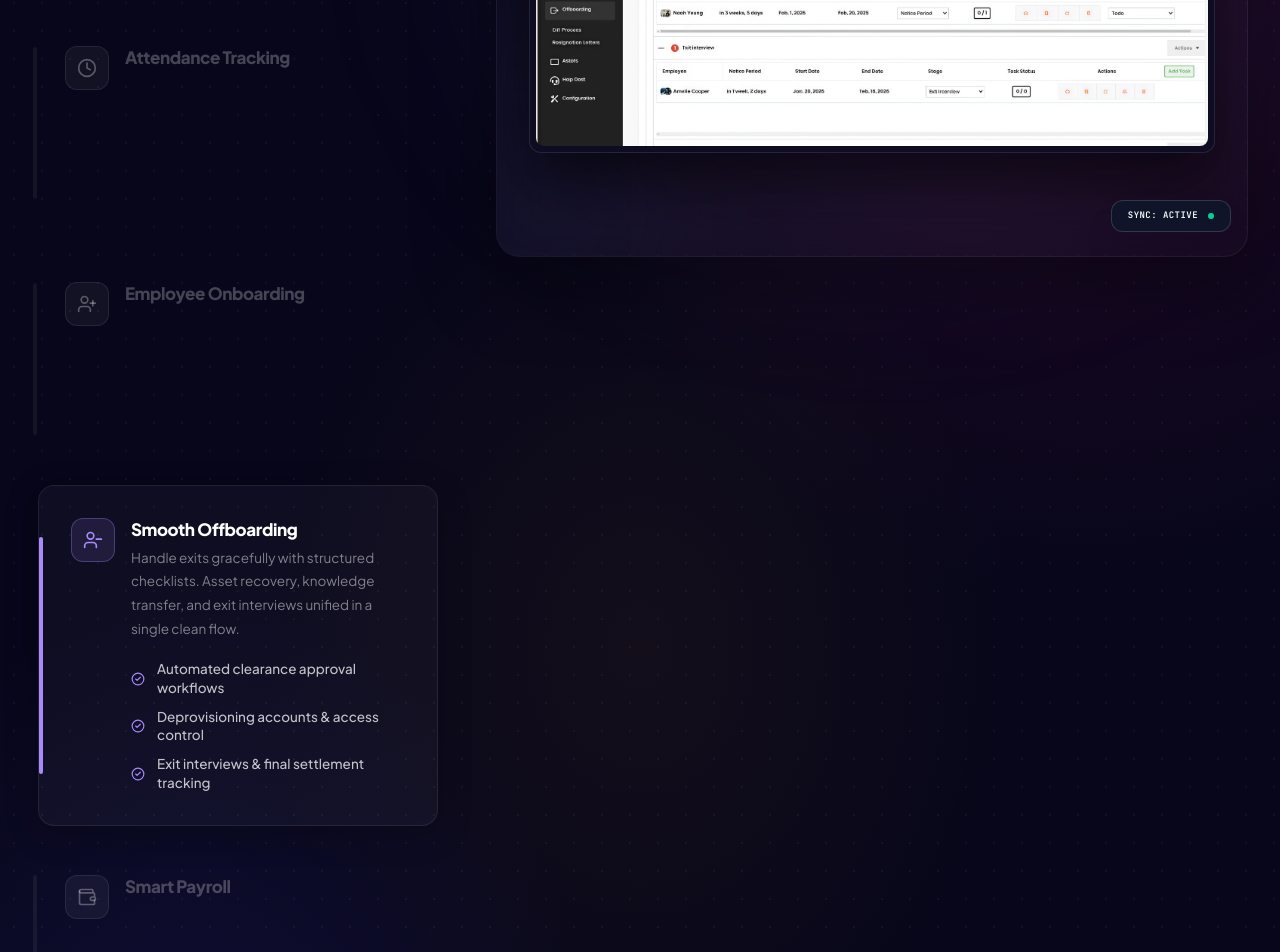
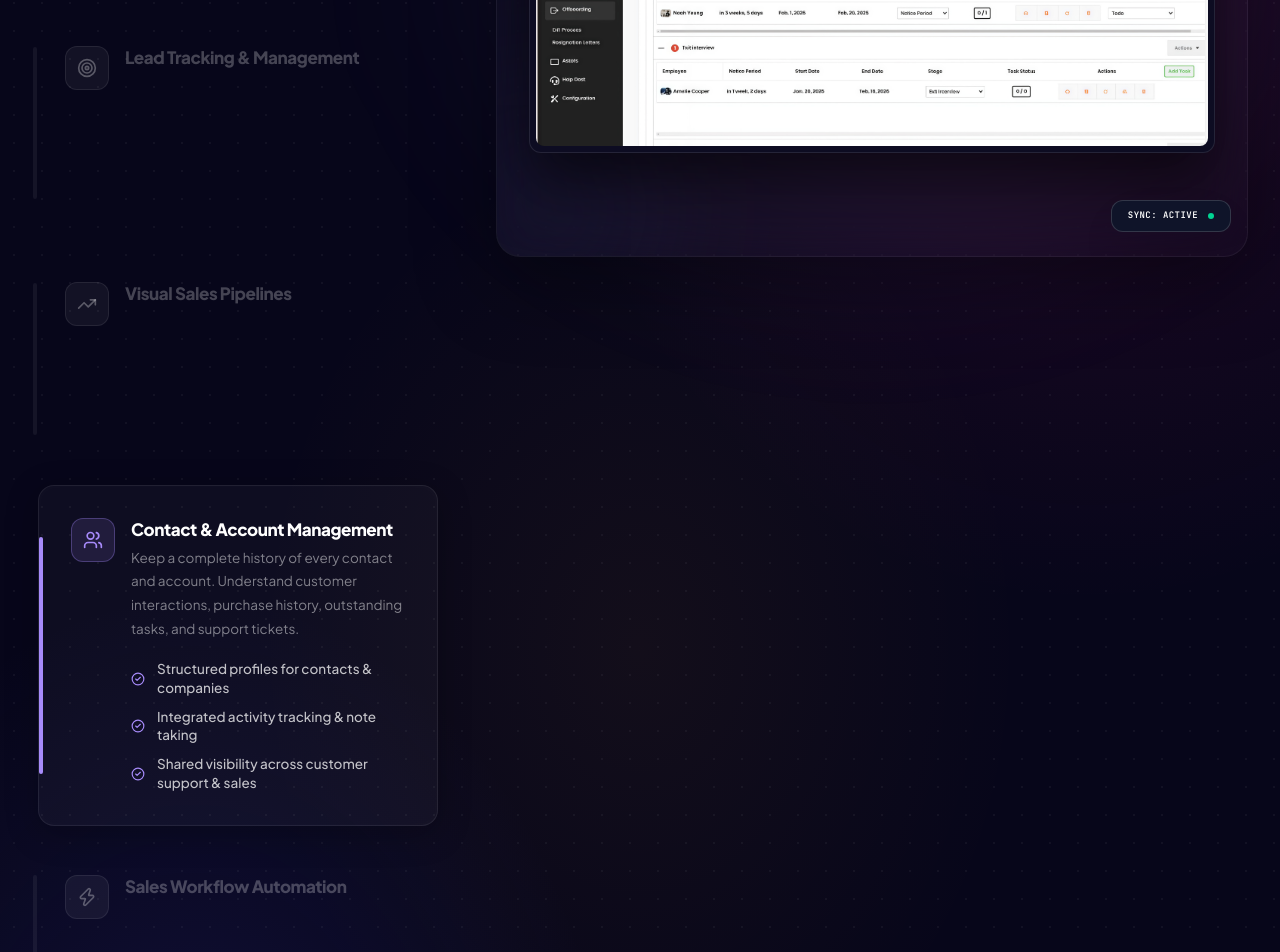
Before and after one commit to RatheshKumar/netjetproductpage_web01, a React (Vite) app: page / in a window 1280 px wide. Shown: the part 1848-2800 px from the top of the page. Built offline with nearby package versions, Linux system fonts and the light colour scheme.

Commit message:
update project

```diff
--- a/index.html
+++ b/index.html
@@ -8,7 +8,7 @@
     <link rel="preconnect" href="https://fonts.googleapis.com">
     <link rel="preconnect" href="https://fonts.gstatic.com" crossorigin>
     <link href="https://fonts.googleapis.com/css2?family=Plus+Jakarta+Sans:ital,wght@0,300;0,400;0,500;0,600;0,700;0,800;1,400&family=JetBrains+Mono:wght@400;600&display=swap" rel="stylesheet">
-    <meta name="description" content="One login. Full visibility. NetJetGo unifies your CRM and HRM into one intelligent platform built for Indian SMEs." />
+    <meta name="description" content="One login. Full visibility. NetJetGo unifies your lead tracking, sales pipeline, and campaigns into one intelligent CRM platform built for Indian SMEs." />
   </head>
   <body>
     <div id="root"></div>
--- a/src/components/ScrollFeatureShowcase.jsx
+++ b/src/components/ScrollFeatureShowcase.jsx
@@ -1,5 +1,5 @@
 import React, { useState, useEffect, useRef, useCallback } from 'react';
-import { Clock, UserPlus, UserMinus, Wallet, Package, CheckCircle2 } from 'lucide-react';
+import { Target, TrendingUp, Users, Zap, BarChart, CheckCircle2 } from 'lucide-react';
 
 import AttendanceImg  from '../assets/Attendance.png';
 import OnboardingImg  from '../assets/Onboarding.png';
@@ -9,71 +9,71 @@ import AssetsImg      from '../assets/Assets.png';
 
 const FEATURES = [
   {
-    id: 'attendance',
-    icon: Clock,
-    title: 'Attendance Tracking',
+    id: 'leads',
+    icon: Target,
+    title: 'Lead Tracking & Management',
     description:
-      'Automated clock-in/out with geo-fencing support. Track remote and in-office attendance effortlessly, with real-time sync directly into payroll.',
+      'Capture and organize leads from multiple sources in real time. Track interactions, prioritize hot prospects, and assign them automatically to your sales reps.',
     bullets: [
-      'GPS & Geo-fencing clock-ins for field staff',
-      'Real-time timesheet & break logs sync',
-      'Auto-overtime & shift roster management'
+      'Multi-channel lead capture (web, ads, email)',
+      'Real-time communication timeline logs',
+      'AI lead scoring and smart routing'
     ],
     image: AttendanceImg,
     accent: '#E8197A',
   },
   {
-    id: 'onboarding',
-    icon: UserPlus,
-    title: 'Employee Onboarding',
+    id: 'pipelines',
+    icon: TrendingUp,
+    title: 'Visual Sales Pipelines',
     description:
-      'Streamline new hire experiences with automated workflows. Document collection, training schedules, and team introductions — all on autopilot.',
+      'Manage deal progression visually. Customize kanban boards for your sales cycles, move deals across stages with drag-and-drop, and spot bottlenecks.',
     bullets: [
-      'Self-service digital document verification',
-      'Automated welcome kits & training tasks',
-      'One-click IT tool & asset allocation'
+      'Custom stage configurations for different products',
+      'Drag-and-drop deal status updates',
+      'Interactive deal value and forecast metrics'
     ],
     image: OnboardingImg,
     accent: '#F5A623',
   },
   {
-    id: 'offboarding',
-    icon: UserMinus,
-    title: 'Smooth Offboarding',
+    id: 'contacts',
+    icon: Users,
+    title: 'Contact & Account Management',
     description:
-      'Handle exits gracefully with structured checklists. Asset recovery, knowledge transfer, and exit interviews unified in a single clean flow.',
+      'Keep a complete history of every contact and account. Understand customer interactions, purchase history, outstanding tasks, and support tickets.',
     bullets: [
-      'Automated clearance approval workflows',
-      'Deprovisioning accounts & access control',
-      'Exit interviews & final settlement tracking'
+      'Structured profiles for contacts & companies',
+      'Integrated activity tracking & note taking',
+      'Shared visibility across customer support & sales'
     ],
     image: OffboardingImg,
     accent: '#A78BFA',
   },
   {
-    id: 'payroll',
-    icon: Wallet,
-    title: 'Smart Payroll',
+    id: 'automation',
+    icon: Zap,
+    title: 'Sales Workflow Automation',
     description:
-      'One-click payroll processing fully compliant with Indian tax laws. Auto-computes salaries synced with attendance and approved leave data.',
+      'Eliminate repetitive sales tasks. Automate lead assignations, follow-up emails, task reminders, and customer status updates with ease.',
     bullets: [
-      'Instant payslips sent via WhatsApp & Email',
-      'Auto compliance: PF, PT, TDS, ESI, LWF',
-      'Integrated payroll bank transfer processing'
+      'Trigger-based automated email & WhatsApp alerts',
+      'Instant task assignment & reminder notifications',
+      'Standardized email templates and sequence plans'
     ],
     image: PayrollImg,
     accent: '#34D399',
   },
   {
-    id: 'assets',
-    icon: Package,
-    title: 'Asset Management',
+    id: 'analytics',
+    icon: BarChart,
+    title: 'Sales Analytics & Forecasting',
     description:
-      'Track every laptop, phone, and piece of equipment assigned to your team. Full lifecycle management from procurement to retirement.',
+      'Get clear visibility into sales performance and revenue goals. Custom dashboards and automated reports help forecast monthly sales and track rep performance.',
     bullets: [
-      'One-click serial number & status mapping',
-      'Asset handover agreement forms & e-sign',
-      'Maintenance cycles & depreciation tracking'
+      'Detailed revenue & conversion analytics reports',
+      'Team leaderboards & individual performance tracking',
+      'Historical deal cycle analytics and trend lines'
     ],
     image: AssetsImg,
     accent: '#60A5FA',
@@ -202,8 +202,7 @@ const ScrollFeatureShowcase = () => {
                 <span className="sc-heading-gradient">in one place.</span>
               </h2>
               <p className="sc-subtext">
-                From hiring to payroll, attendance to assets — NetJetGo gives
-                your entire business one intelligent home.
+                From lead tracking to pipeline stages, email campaigns to sales forecasting — NetJetGo gives your sales team one intelligent home.
               </p>
             </div>
 
--- a/src/pages/AboutPage.jsx
+++ b/src/pages/AboutPage.jsx
@@ -13,7 +13,7 @@ const AboutPage = () => {
         <div className="max-w-[1200px] mx-auto px-6 fade-in-up">
           <h1 className="text-white mb-6">Built for the Backbone of India</h1>
           <p className="text-white/75 text-xl max-w-3xl mx-auto leading-relaxed">
-            NetJetGo was born out of frustration. Running a business shouldn't mean fighting with disconnected software. We're here to unify your sales and your people.
+            NetJetGo was born out of frustration. Running sales shouldn't mean fighting with disconnected software. We're here to unify your lead tracking and visual pipelines.
           </p>
         </div>
       </section>
@@ -25,7 +25,7 @@ const AboutPage = () => {
             <span className="text-brand-indigo text-6xl font-extrabold absolute top-8 left-8 opacity-10 font-display leading-none">“</span>
             <div className="relative z-10 text-center">
               <h2 className="text-2xl md:text-3xl font-extrabold text-text-primary font-display mb-10 leading-tight">
-                "We're building the tool we wish we had. One platform that knows your entire business — your sales pipeline, your team, and your payroll. Built specifically for how Indian SMEs work."
+                "We're building the tool we wish we had. One platform that knows your entire sales process — your leads, your visual pipeline, and your customer communications. Built specifically for how Indian SMEs scale."
               </h2>
               <div className="flex flex-col items-center">
                 <div className="w-12 h-1 bg-gradient-to-r from-brand-indigo to-accent-pink mb-4" />
@@ -103,7 +103,7 @@ const AboutPage = () => {
           <div className="grid grid-cols-1 md:grid-cols-3 gap-8 stagger-1">
             {[
               {
-                text: "Phase 2 is officially complete! Our AI assistant can now fetch data across both CRM and HRM modules seamlessly.",
+                text: "Phase 2 is officially complete! Our AI assistant can now fetch data across your visual pipeline and analytics modules seamlessly.",
                 date: "April 2026"
               },
               {
--- a/src/pages/FeaturesPage.jsx
+++ b/src/pages/FeaturesPage.jsx
@@ -24,7 +24,8 @@ import {
   CheckSquare,
   Smartphone,
   BarChart,
-  ArrowRight
+  ArrowRight,
+  Zap
 } from 'lucide-react';
 import { Link } from 'react-router-dom';
 import useScrollAnimation from '../hooks/useScrollAnimation.js';
@@ -35,59 +36,59 @@ const FeaturesPage = () => {
   // Benefit cards data (6 items)
   const benefits = [
     {
-      title: "Centralized HR Operations",
-      desc: "Manage employee records, payroll, attendance, leave, recruitment, onboarding, offboarding, assets, and approvals from one centralized system. This reduces dependency on multiple disconnected tools.",
+      title: "Centralized Sales Operations",
+      desc: "Manage leads, contacts, deals, pipeline stages, client meetings, quotes, invoices, and automated follow-ups from one centralized system. This reduces dependency on multiple disconnected tools.",
       icon: Layers
     },
     {
-      title: "Saves HR Team Time",
-      desc: "Automate repetitive HR activities such as attendance calculation, leave approvals, payroll processing, and payslip generation. HR teams can focus more on strategic tasks instead of manual operations.",
+      title: "Saves Sales Team Time",
+      desc: "Automate repetitive sales activities such as lead assignment, follow-up emails, task reminders, and deal status updates. Sales teams can focus more on closing deals instead of manual operations.",
       icon: Clock
     },
     {
-      title: "Reduces Payroll Errors",
-      desc: "Integrated payroll processing ensures accurate salary calculations by syncing attendance, overtime, deductions, allowances, and tax components. This minimizes payroll mistakes and delays.",
+      title: "Accurate Revenue Forecasting",
+      desc: "Integrated sales pipelines and deal probability analysis ensure highly accurate sales forecasts. This minimizes uncertainty and helps teams plan business resources effectively.",
       icon: Calculator
     },
     {
-      title: "Employee Self-Service",
-      desc: "Employees can apply for leave, access payslips, check attendance, and update their profiles without HR intervention. This improves transparency and employee experience.",
+      title: "Customer Self-Service Portal",
+      desc: "Clients can check project progress, submit support tickets, pay outstanding invoices, and access shared contracts and files without manual intervention. This improves transparency and satisfaction.",
       icon: UserCheck
     },
     {
-      title: "Better Attendance Tracking",
-      desc: "Supports biometric integration, shift scheduling, overtime management, late tracking, and hybrid workforce monitoring. Businesses get accurate and real-time attendance data.",
+      title: "Better Lead Activity Tracking",
+      desc: "Track client interactions, website visits, email opens, link clicks, and past meetings. Sales reps get detailed, real-time context about every prospect's engagement.",
       icon: Fingerprint
     },
     {
-      title: "Improves Recruitment Process",
-      desc: "Track candidates, interviews, job postings, onboarding, and hiring stages through a structured recruitment workflow. This helps companies streamline and speed up hiring.",
+      title: "Improves Conversion Rates",
+      desc: "Score leads with AI, nurture prospects with automated drip campaigns, and manage interactions through a structured sales workflow. This helps companies close deals faster.",
       icon: Briefcase
     }
   ];
 
   // Platform Features data (20 items)
   const platformFeatures = [
-    { name: "Employee Management", icon: Users },
-    { name: "Employee Directory", icon: Contact },
-    { name: "Attendance Management", icon: Clock },
-    { name: "Biometric Integration", icon: Fingerprint },
-    { name: "Leave Management", icon: Calendar },
-    { name: "Payroll Processing", icon: CreditCard },
-    { name: "Payslip Generation", icon: FileText },
-    { name: "Overtime Calculation", icon: Coins },
-    { name: "Shift Management", icon: Shuffle },
-    { name: "Recruitment / ATS", icon: UserPlus },
-    { name: "Onboarding Management", icon: ClipboardCheck },
-    { name: "Offboarding Management", icon: LogOut },
-    { name: "Performance Management", icon: Activity },
-    { name: "OKR Tracking", icon: Target },
-    { name: "360 Degree Feedback", icon: MessageSquare },
-    { name: "Asset Management", icon: Laptop },
-    { name: "Help Desk / Ticketing", icon: HelpCircle },
-    { name: "Approval Workflows", icon: CheckSquare },
-    { name: "Employee Self-Service", icon: Smartphone },
-    { name: "HR Reports & Analytics", icon: BarChart }
+    { name: "Lead Tracking & Management", icon: Target },
+    { name: "Contact & Account Directory", icon: Users },
+    { name: "Visual Sales Pipelines", icon: Layers },
+    { name: "Deal Stage Automation", icon: Zap },
+    { name: "Email Sync & Templates", icon: FileText },
+    { name: "Activity Timeline Logging", icon: Clock },
+    { name: "Task & Meeting Scheduler", icon: Calendar },
+    { name: "AI Lead Scoring", icon: Fingerprint },
+    { name: "WhatsApp & SMS Campaigns", icon: MessageSquare },
+    { name: "Quotation & Invoice Builder", icon: Coins },
+    { name: "Customer Portal Access", icon: Smartphone },
+    { name: "Shared Team Inbox", icon: Users },
+    { name: "Sales Reports & Analytics", icon: BarChart },
+    { name: "Custom CRM Fields", icon: Shuffle },
+    { name: "Approval Workflows for Deals", icon: CheckSquare },
+    { name: "Customer Help Desk / Tickets", icon: HelpCircle },
+    { name: "Asset Assignment Tracking", icon: Laptop },
+    { name: "Performance Leaderboards", icon: Activity },
+    { name: "OKR & Sales Goal Tracking", icon: Target },
+    { name: "Contract & Document E-Sign", icon: ClipboardCheck }
   ];
 
   return (
@@ -101,10 +102,10 @@ const FeaturesPage = () => {
             </span>
           </div>
           <h1 className="text-white mb-6 max-w-4xl mx-auto leading-tight">
-            Why Businesses Need netjetgo HRMS
+            Why Businesses Need netjetgo CRM
           </h1>
           <p className="text-white/75 text-lg md:text-xl max-w-3xl mx-auto leading-relaxed">
-            Most growing companies eventually struggle with spreadsheets, manual attendance tracking, payroll errors, disconnected HR tools, and inefficient recruitment processes. netjetgo HRMS helps businesses simplify and automate complete HR operations from a single platform.
+            Most growing companies eventually struggle with spreadsheets, manual lead tracking, missed follow-ups, disconnected client tools, and inefficient sales processes. netjetgo CRM helps businesses simplify and automate complete sales operations from a single platform.
           </p>
         </div>
       </section>
@@ -116,7 +117,7 @@ const FeaturesPage = () => {
             <span className="text-brand-indigo text-[12px] font-extrabold uppercase tracking-widest mb-3 block">
               Core Benefits
             </span>
-            <h2 className="mb-4 text-text-primary">Supercharge Your HR Operations</h2>
+            <h2 className="mb-4 text-text-primary">Supercharge Your Sales Operations</h2>
             <p className="text-text-muted max-w-xl mx-auto">
               Say goodbye to fragmented tools and manual spreadsheets. Here is how netjetgo drives real business value.
             </p>
@@ -153,7 +154,7 @@ const FeaturesPage = () => {
               Platform Features
             </h2>
             <p className="text-text-muted max-w-xl mx-auto">
-              A comprehensive toolkit engineered to streamline every stage of the employee lifecycle.
+              A comprehensive toolkit engineered to streamline every stage of the customer lifecycle.
             </p>
           </div>
 
--- a/src/pages/HomePage.jsx
+++ b/src/pages/HomePage.jsx
@@ -50,7 +50,7 @@ const HomePage = ({ spotsRemaining, decrementSpots }) => {
               </h1>
 
               <p className="text-[17px] text-white/75 leading-relaxed max-w-xl font-medium">
-                Stop switching between Zoho, Keka, and Excel. NetJetGo unifies your CRM and HRM into one intelligent platform. Everything your business runs on — one login.
+                Stop switching between Zoho, HubSpot, and Excel. NetJetGo unifies your lead tracking, pipelines, and sales automation into one intelligent platform. Everything your sales runs on — one login.
               </p>
 
               <div className="space-y-8 pt-4">
@@ -133,7 +133,7 @@ const HomePage = ({ spotsRemaining, decrementSpots }) => {
           <div className="text-center mb-20 fade-in-up">
             <h2 className="text-text-primary mb-6">The old way is <span className="text-accent-pink">costly</span></h2>
             <p className="text-text-muted text-lg max-w-2xl mx-auto leading-relaxed">
-              Managing sales and staff on disconnected tools leads to data silos, expensive subscriptions, and human error.
+              Managing sales and pipelines on disconnected tools leads to data silos, expensive subscriptions, and lost deals.
             </p>
           </div>
 
@@ -141,9 +141,9 @@ const HomePage = ({ spotsRemaining, decrementSpots }) => {
             {/* Problems */}
             <div className="space-y-6 fade-in-up">
               {[
-                "Paying ₹8,000+/mo for separate CRM and HR tools",
-                "Your sales team has no idea who's on leave today",
-                "Endless manual data entry between Zoho and Excel"
+                "Paying ₹8,000+/mo for separate lead, pipeline, and email tools",
+                "Your sales reps have no idea which lead to follow up with first",
+                "Endless manual data entry between multiple sales spreadsheets"
               ].map((text, i) => (
                 <div key={i} className="bg-page-bg border border-border-light rounded-[14px] p-8 flex items-start space-x-5 group hover:border-accent-pink/30 transition-all">
                   <div className="bg-accent-pink/10 p-2.5 rounded-lg text-accent-pink group-hover:scale-110 transition-transform">
@@ -166,9 +166,9 @@ const HomePage = ({ spotsRemaining, decrementSpots }) => {
             {/* Solutions */}
             <div className="space-y-6 fade-in-up" style={{ animationDelay: '0.1s' }}>
               {[
-                "One simple subscription for your whole business",
-                "CRM + HRM sync: Real-time visibility across teams",
-                "AI-powered automation: Say goodbye to manual entry"
+                "One simple subscription for all your sales operations",
+                "Unified CRM: Real-time visibility across your entire pipeline",
+                "AI-powered automation: Say goodbye to manual follow-ups"
               ].map((text, i) => (
                 <div key={i} className="bg-brand-indigo/5 border-2 border-brand-indigo/20 rounded-[14px] p-8 flex items-start space-x-5 group hover:bg-brand-indigo/10 transition-all">
                   <div className="bg-brand-indigo/10 p-2.5 rounded-lg text-brand-indigo group-hover:scale-110 transition-transform">
@@ -205,8 +205,8 @@ const HomePage = ({ spotsRemaining, decrementSpots }) => {
                 color: "accent-pink"
               },
               {
-                title: "Smart Payroll",
-                desc: "One-click payroll processing. Compliant with Indian tax laws and syncs with attendance.",
+                title: "Deal Automation",
+                desc: "Automate follow-ups, lead assignment, and notifications to accelerate sales velocity.",
                 icon: Briefcase,
                 color: "accent-orange"
               },
--- a/src/pages/RoadmapPage.jsx
+++ b/src/pages/RoadmapPage.jsx
@@ -33,7 +33,7 @@ const RoadmapPage = () => {
       status: "complete",
       date: "Q1 2026",
       desc: "Building the engine that powers NetJetGo.",
-      items: ["CRM Core (Leads, Contacts)", "HRM Core (Payroll, Leaves)", "JWT Auth & RBAC", "Unified Dashboard v1"]
+      items: ["CRM Core (Leads, Contacts)", "Deal Pipelines", "JWT Auth & RBAC", "CRM Dashboard v1"]
     },
     {
       id: 2,
@@ -49,7 +49,7 @@ const RoadmapPage = () => {
       status: "in-progress",
       date: "Q3 2026 (Launch)",
       desc: "Enhancing connectivity and scale.",
-      items: ["WhatsApp API Sync", "Payroll Bulk processing", "Mobile PWA Experience", "Recruitment Module"]
+      items: ["WhatsApp API Sync", "Email Campaign Engine", "Mobile PWA Experience", "Custom Fields Module"]
     },
     {
       id: 4,
```
Also changed, not shown: src/pages/PricingPage.jsx (+4 -4 lines), src/pages/WaitlistPage.jsx (+4 -4 lines), 1 other file (tests, documents, lock files or other folders).
